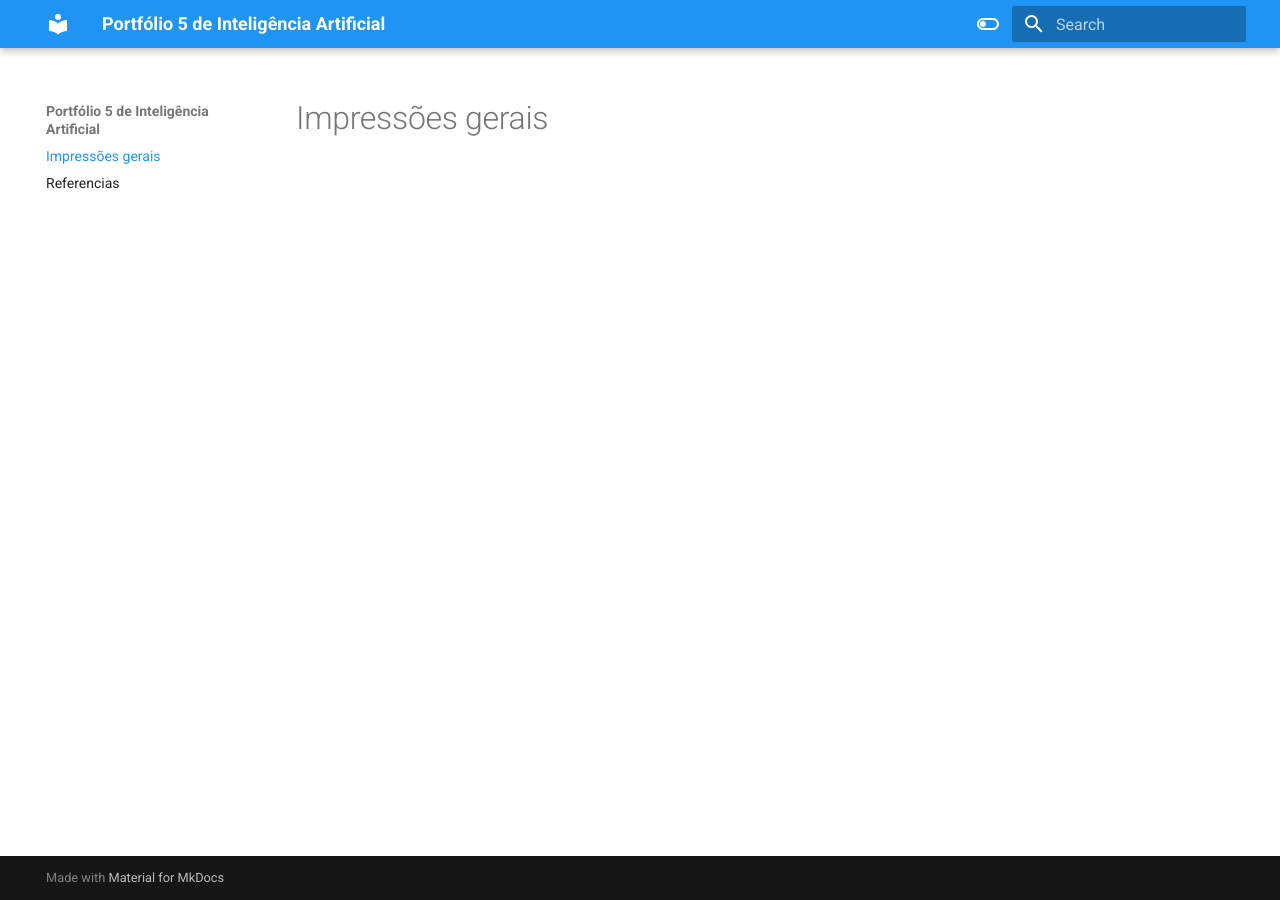
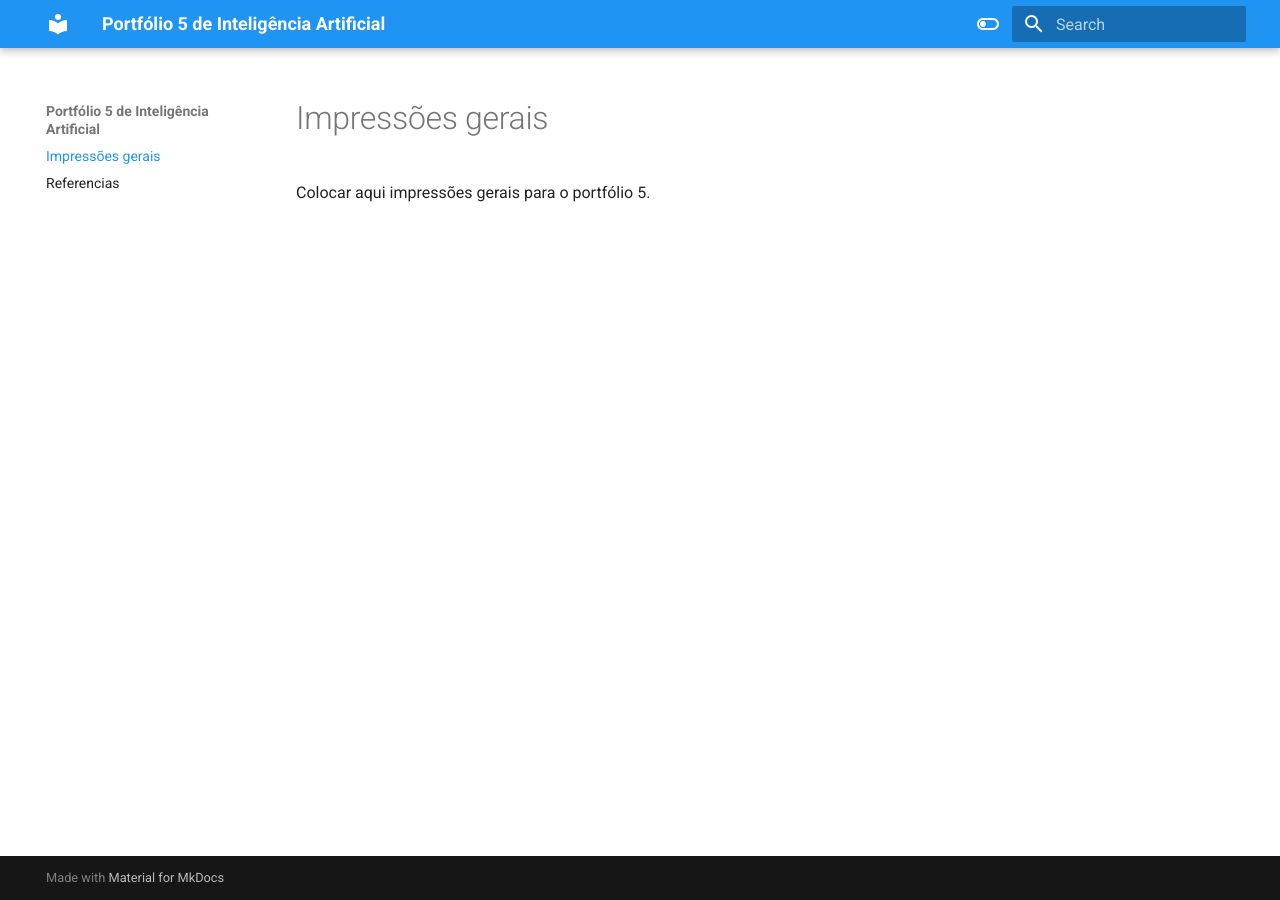
Before and after one commit to sebazac332/Portfolio5IA, an MkDocs documentation site: the page built from docs/index.md, in a window 1280 px wide. Built offline with MkDocs 1.6.1 and Material for MkDocs 9.7.7, drawn with Linux system fonts in a browser that asks for light colours.

Commit message:
configuracoes iniciais

```diff
--- a/docs/index.md
+++ b/docs/index.md
@@ -1 +1,3 @@
 # Impressões gerais
+
+Colocar aqui impressões gerais para o portfólio 5.
```
